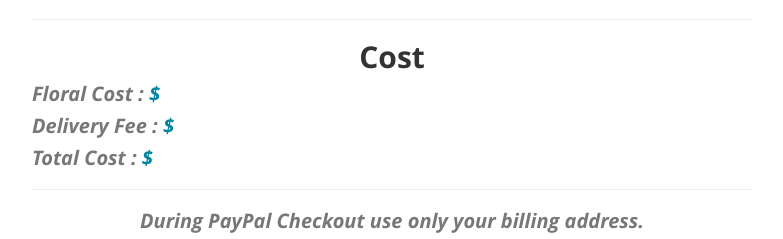
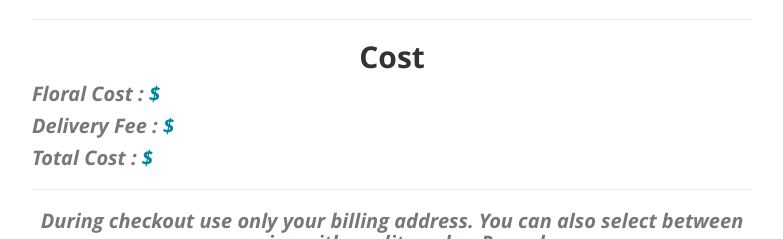
Before and after one commit to jakesmorrison/country_floral, a Django app: template country_floral_app/templates/country_floral_app/submit.html in a window 1280 px wide. Shown: the part 845-1084 px from the top of the page, without its empty margins (248-1031 px from the left). Run offline with Django 3.2, Linux system fonts and the light colour scheme; the template is opened without the code that fills it, so the values that code supplies are empty; some libraries are stand-ins or nearby versions.

Commit message:
changing button

```diff
--- a/country_floral_app/templates/country_floral_app/submit.html
+++ b/country_floral_app/templates/country_floral_app/submit.html
@@ -63,7 +63,7 @@
 
     <div class="row">
          <div class="col-lg-8 col-lg-offset-2 payment-button" style="text-align: center;">
-                     <h4 class="post-meta" style="text-align:center">During PayPal Checkout use only your billing address. </h4>
+                     <h4 class="post-meta" style="text-align:center">During checkout use only your billing address. You can also select between paying with credit card or Paypal. </h4>
             <form action="https://www.paypal.com/cgi-bin/webscr" method="post" target="_top" class="form-group" id="payment">
                 <input type="hidden" name="cmd" value="_xclick">
                 <input type="hidden" name="business" value="YQWP6KD5YWSQ6">
```
